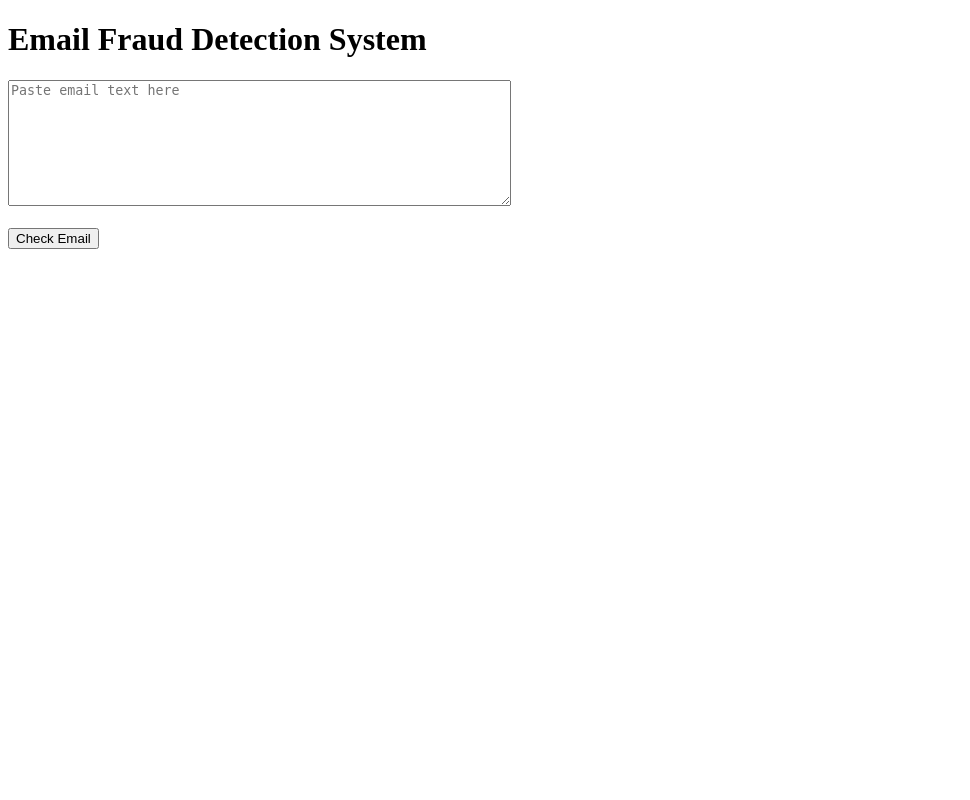
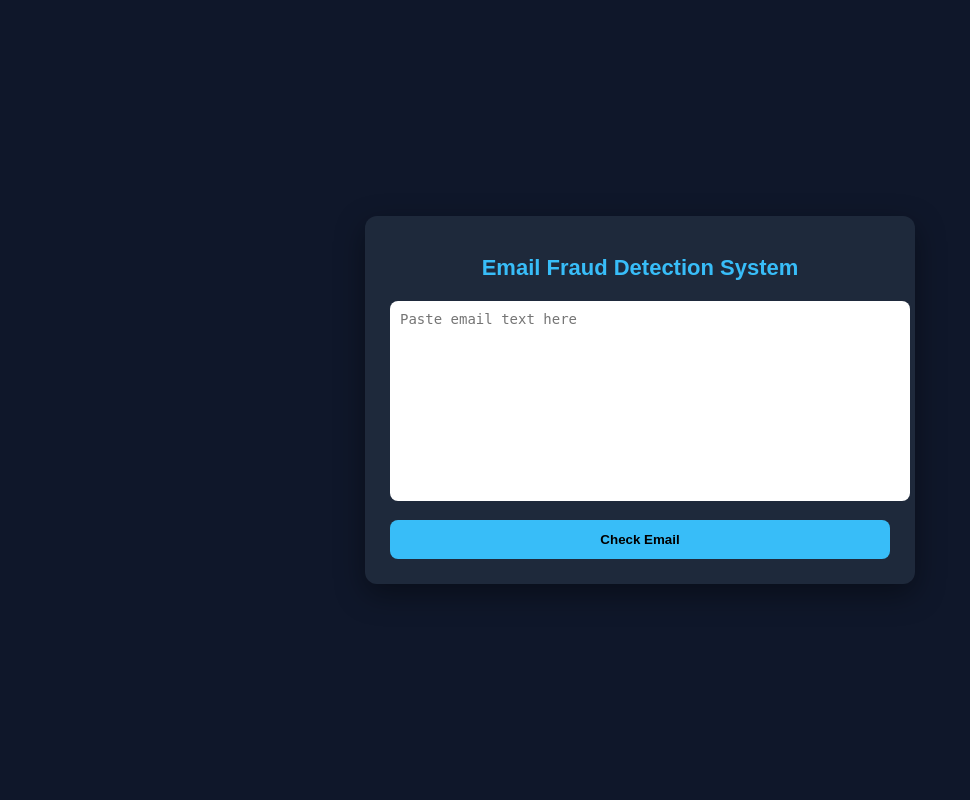
Before and after one commit to itsmesuman01/FRAUD_EMAIL_DETECTION_SYSTEM, a Flask app: page / in a window 1280 px wide. Shown: the whole page, without its empty margins (0-970 px from the left). Run offline with Flask 3, Linux system fonts and the light colour scheme; parts of the project's set-up code (start-up, migrations or seed data) failed here and were passed over.

Commit message:
UI Improved For Template

```diff
--- /dev/null
+++ b/static/style.css
@@ -0,0 +1,70 @@
+body {
+  margin: 0;
+  font-family: Arial, sans-serif;
+  background: #0f172a;
+  color: #e2e8f0;
+  display: flex;
+  justify-content: center;
+  align-items: center;
+  height: 100vh;
+}
+
+.card {
+  background: #1e293b;
+  padding: 25px;
+  border-radius: 12px;
+  width: 500px;
+  box-shadow: 0 10px 30px rgba(0, 0, 0, 0.4);
+}
+
+h1 {
+  text-align: center;
+  font-size: 22px;
+  margin-bottom: 20px;
+  color: #38bdf8;
+}
+
+textarea {
+  width: 100%;
+  height: 180px;
+  border-radius: 8px;
+  border: none;
+  padding: 10px;
+  font-size: 14px;
+  outline: none;
+  resize: none;
+}
+
+button {
+  margin-top: 15px;
+  width: 100%;
+  padding: 12px;
+  border: none;
+  border-radius: 8px;
+  background: #38bdf8;
+  color: black;
+  font-weight: bold;
+  cursor: pointer;
+}
+
+button:hover {
+  background: #0ea5e9;
+}
+
+.result {
+  margin-top: 20px;
+  padding: 12px;
+  border-radius: 8px;
+  text-align: center;
+  font-weight: bold;
+}
+
+.safe {
+  background: #16a34a;
+  color: white;
+}
+
+.fake {
+  background: #dc2626;
+  color: white;
+}
--- a/templates/index.htm
+++ b/templates/index.htm
@@ -1,24 +1,26 @@
 <!DOCTYPE html>
 <html>
-  <head>
-    <title>Email Fraud Detector</title>
-  </head>
-  <body>
+<head>
+  <title>Email Fraud Detector</title>
+  <link rel="stylesheet" href="{{ url_for('static', filename='style.css') }}">
+</head>
+
+<body>
+
+  <div class="card">
     <h1>Email Fraud Detection System</h1>
 
     <form method="POST">
-      <textarea
-        name="email"
-        rows="8"
-        cols="60"
-        placeholder="Paste email text here"
-      ></textarea>
-      <br /><br />
+      <textarea name="email" placeholder="Paste email text here"></textarea>
       <button type="submit">Check Email</button>
     </form>
 
     {% if result %}
-    <h2>Result: {{ result }}</h2>
+      <div class="result {% if 'SAFE' in result %}safe{% else %}fake{% endif %}">
+        Result: {{ result }}
+      </div>
     {% endif %}
-  </body>
+  </div>
+
+</body>
 </html>
```
